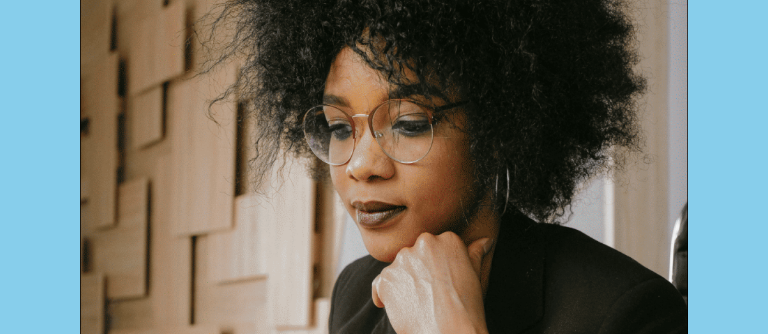
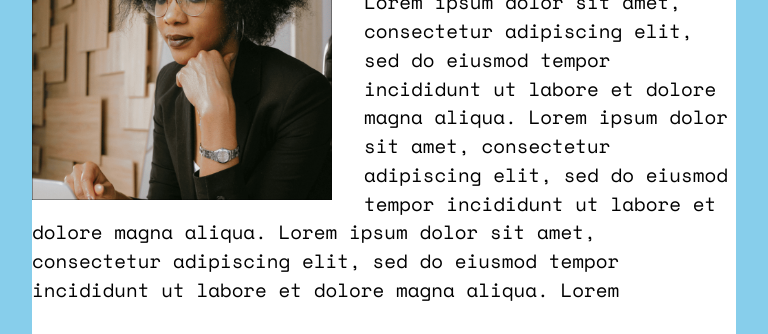
Before and after one commit to devnchill/Homepage, a plain HTML site: page index.html in a window 768 px wide. Shown: the part 113-447 px from the top of the page. Drawn offline with nearby package versions, Linux system fonts and the light colour scheme.

Commit message:
style: enabled float for .hero__image

```diff
--- a/css/style.css
+++ b/css/style.css
@@ -34,13 +34,13 @@ body {
     .hero {
       margin: 5rem;
       display: flex;
-      flex-wrap: wrap;
       justify-content: center;
       align-items: center;
       .hero__image {
         position: relative;
-        max-width: 800px;
+        max-width: 600px;
         height: auto;
+        flex: 1 1 auto;
         & > p {
           position: absolute;
           width: 100%;
@@ -58,8 +58,10 @@ body {
       .hero__content {
         padding: 1rem 3rem 3rem 2rem;
         display: flex;
+        flex: 1 1 60%;
         flex-direction: column;
         max-width: 1000px;
+        min-width: 300px;
         background-color: white;
         .hero__aboutme {
           font-size: clamp(2rem, 6vw, 5rem);
@@ -154,6 +156,7 @@ body {
     }
   }
 }
+
 @media (min-width: 830px) {
   .contact__info {
     max-width: 40%;
@@ -170,3 +173,51 @@ body {
     max-width: 100%;
   }
 }
+
+@media (min-width: 592px) and (max-width: 1276px) {
+  body {
+    header {
+      .hero {
+        display: block;
+        margin: 2rem;
+
+        & > .hero__image {
+          overflow: visible;
+          float: left;
+          width: 40%;
+          min-width: 300px;
+          max-width: 800px;
+          margin-right: 2rem;
+
+          & > img {
+            width: 100%;
+            height: auto;
+          }
+
+          & > p {
+            position: absolute;
+            white-space: nowrap;
+            top: -1.5rem;
+            right: -60%;
+            padding: 0.25rem 0.5rem;
+            font-size: clamp(2.25rem, 4vw, 4rem);
+            color: white;
+            text-align: right;
+          }
+        }
+
+        & > .hero__content {
+          display: block;
+          padding: 0;
+          margin-top: 0;
+        }
+      }
+    }
+  }
+}
+
+@media (max-width: 592px) {
+  .hero {
+    flex-wrap: wrap;
+  }
+}
```
